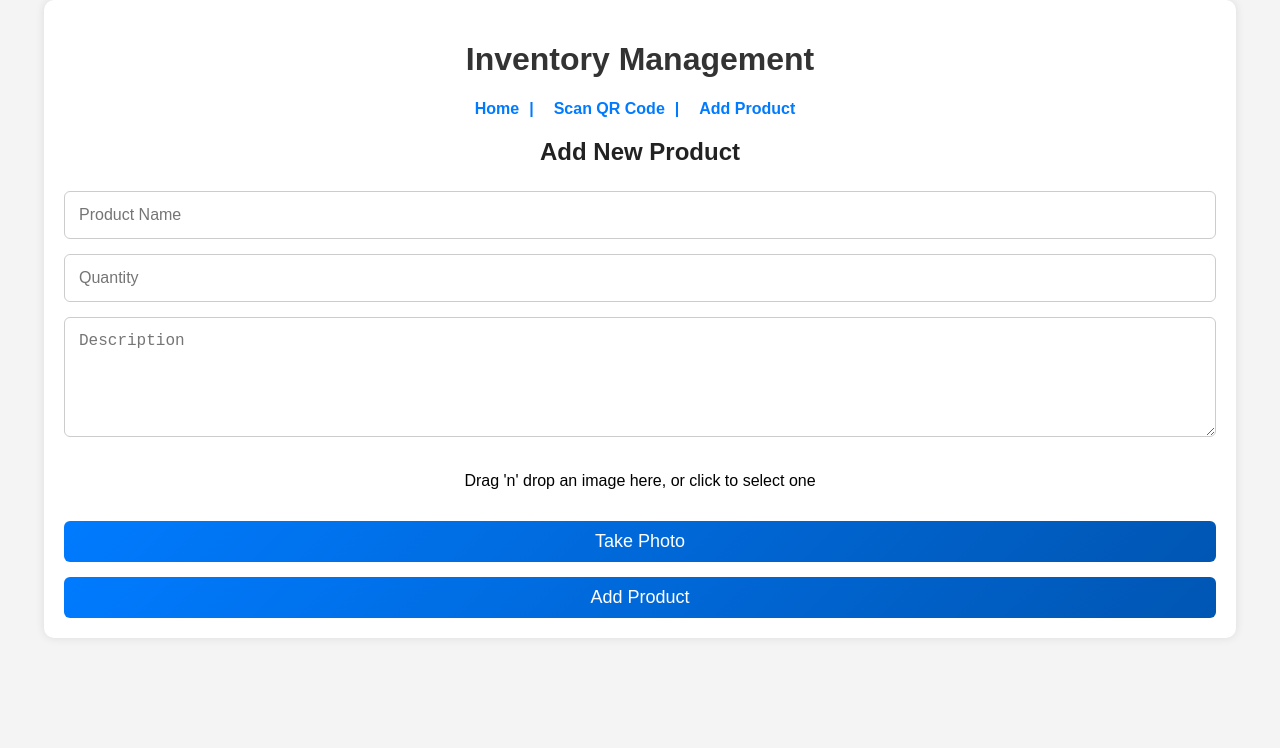
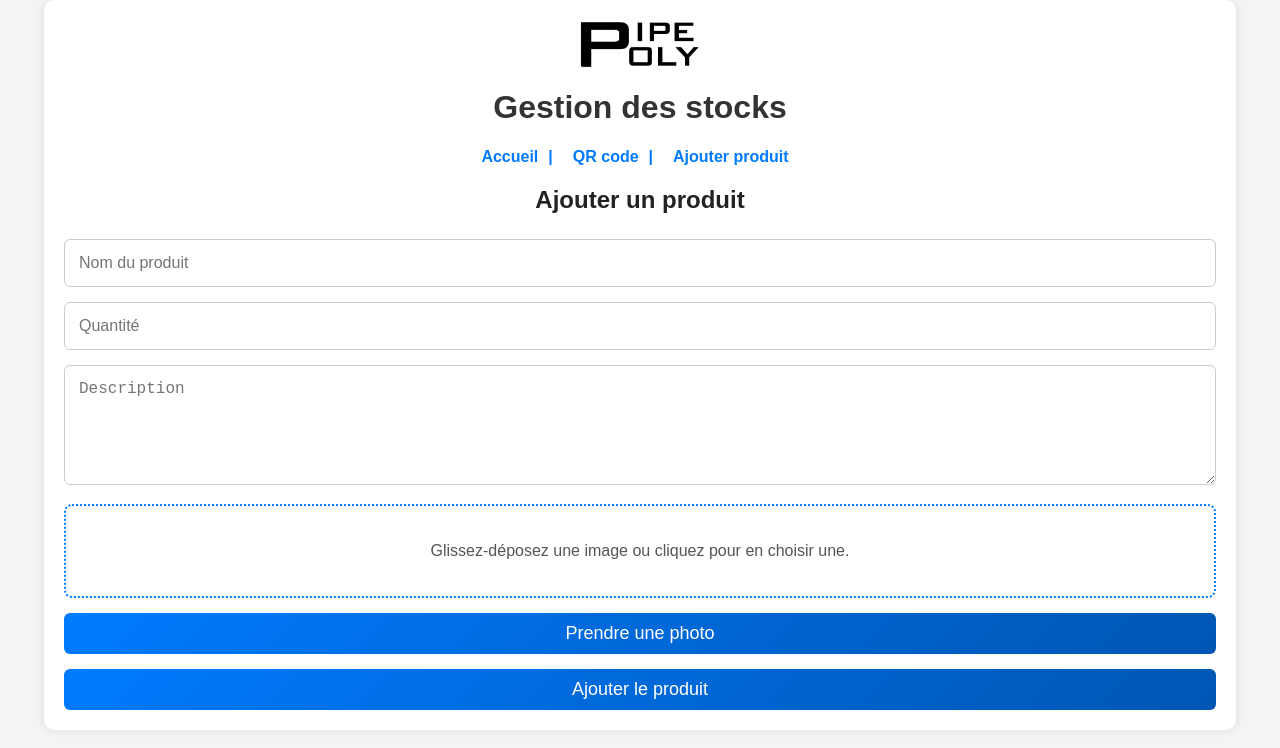
Before and after one commit to Riadko/PipePoly-inventory-frontend, a React (Create React App) app: page /add-product in a window 1280 px wide. Shown: the top 748 px of the page. Built offline with nearby package versions, Linux system fonts and the light colour scheme.

Commit message:
traduction en français

```diff
--- a/public/index.html
+++ b/public/index.html
@@ -2,7 +2,7 @@
 <html lang="en">
   <head>
     <meta charset="utf-8" />
-    <link rel="icon" href="%PUBLIC_URL%/favicon.ico" />
+    <link rel="icon" href="%PUBLIC_URL%/logoP.png" />
     <meta name="viewport" content="width=device-width, initial-scale=1" />
     <meta name="theme-color" content="#000000" />
     <meta
@@ -24,7 +24,7 @@
       work correctly both with client-side routing and a non-root public URL.
       Learn how to configure a non-root public URL by running `npm run build`.
     -->
-    <title>React App</title>
+    <title>Pipe Poly - Inventory App</title>
   </head>
   <body>
     <noscript>You need to enable JavaScript to run this app.</noscript>
--- a/src/App.css
+++ b/src/App.css
@@ -47,3 +47,10 @@ nav a::after {
 nav a:last-child::after {
   content: '';
 }
+
+.logo {
+  display: block;
+  margin: 0 auto;
+  width: 120px; /* Adjust the width as needed */
+  height: auto;
+}
--- a/src/App.js
+++ b/src/App.js
@@ -9,11 +9,12 @@ const App = () => {
   return (
     <Router>
       <div className="container">
-        <h1>Inventory Management</h1>
+        <img src={`${process.env.PUBLIC_URL}/logoBlack.png`} alt="Logo" className="logo" />
+        <h1>Gestion des stocks</h1>
         <nav>
-          <Link to="/">Home</Link>
-          <Link to="/scan">Scan QR Code</Link>
-          <Link to="/add-product">Add Product</Link>
+          <Link to="/">Accueil</Link>
+          <Link to="/scan">QR code</Link>
+          <Link to="/add-product">Ajouter produit</Link>
         </nav>
         <Routes>
           <Route path="/" element={<Home />} />
--- a/src/components/AddProduct.css
+++ b/src/components/AddProduct.css
@@ -76,6 +76,21 @@ body {
     transform: scale(0.98);
   }
 
+  .dropzone {
+    border: 2px dotted #007bff; /* Couleur bleue et style pointillé */
+    padding: 20px;
+    text-align: center;
+    font-size: 16px;
+    color: #555;
+    border-radius: 8px; /* Ajout d'un rayon de bordure pour des coins arrondis */
+    cursor: pointer;
+    transition: all 0.3s ease;
+  }
+
+  .dropzone:hover {
+    border-color: #0056b3; /* Changement de couleur au survol */
+  }
+
   @media (max-width: 600px) {
     .container {
       width: 95%;
--- a/src/components/AddProduct.js
+++ b/src/components/AddProduct.js
@@ -63,7 +63,7 @@ const AddProduct = () => {
 
   return (
     <div>
-      <h2>Add New Product</h2>
+      <h2>Ajouter un produit</h2>
       {message && <p>{message}</p>}
       <form onSubmit={handleSubmit}>
         <div>
@@ -71,7 +71,7 @@ const AddProduct = () => {
             type="text"
             value={name}
             onChange={(e) => setName(e.target.value)}
-            placeholder='Product Name'
+            placeholder='Nom du produit'
             required
           />
         </div>
@@ -80,7 +80,7 @@ const AddProduct = () => {
             type="number"
             value={quantity}
             onChange={(e) => setQuantity(e.target.value)}
-            placeholder='Quantity'
+            placeholder='Quantité'
             required
           />
         </div>
@@ -94,9 +94,9 @@ const AddProduct = () => {
         </div>
         <div {...getRootProps()} className="dropzone">
           <input {...getInputProps()} />
-          <p>Drag 'n' drop an image here, or click to select one</p>
+          <p>Glissez-déposez une image ou cliquez pour en choisir une.</p>
         </div>
-        <button type="button" onClick={() => setShowWebcam(true)}>Take Photo</button>
+        <button type="button" onClick={() => setShowWebcam(true)}>Prendre une photo</button>
         {showWebcam && (
           <div>
             <Webcam
@@ -109,11 +109,11 @@ const AddProduct = () => {
                 facingMode: { exact: "environment" } // Use rear camera
               }}
             />
-            <button type="button" onClick={capture}>Capture Photo</button>
+            <button type="button" onClick={capture}>Capturer photo</button>
           </div>
         )}
         {imageUrl && <img src={imageUrl} alt="Product" style={{ width: '100px', height: '100px' }} />}
-        <button type="submit">Add Product</button>
+        <button type="submit">Ajouter le produit</button>
       </form>
     </div>
   );
--- a/src/components/Home.js
+++ b/src/components/Home.js
@@ -129,24 +129,24 @@ const Home = () => {
 
   return (
     <div className="container">
-      <h2>Product List</h2>
+      <h2>Liste de produits</h2>
       <div className="search-add-container">
         <div className="search-container">
           <input
             type="text"
-            placeholder="Search by name"
+            placeholder="Rechercher par nom..."
             value={searchTerm}
             onChange={(e) => setSearchTerm(e.target.value)}
           />
         </div>
         <div className="add-product-container">
           <Link to="/add-product">
-            <button>Add Product</button>
+            <button>Ajouter un produit</button>
           </Link>
         </div>
       </div>
       <div className="pagination-controls">
-        <label htmlFor="productsPerPage">Products per page:</label>
+        <label htmlFor="productsPerPage">Produits par page:</label>
         <select id="productsPerPage" value={productsPerPage} onChange={handleProductsPerPageChange}>
           <option value="5">5</option>
           <option value="10">10</option>
@@ -157,8 +157,8 @@ const Home = () => {
       <table>
         <thead>
           <tr>
-            <th>Name</th>
-            <th>Quantity</th>
+            <th>Nom</th>
+            <th>Quantité</th>
             <th>QR Code</th>
             <th>Description</th>
             <th>Image</th>
@@ -187,7 +187,7 @@ const Home = () => {
             ))
           ) : (
             <tr>
-              <td colSpan="5">No products found.</td>
+              <td colSpan="5">Aucun produit trouvé.</td>
             </tr>
           )}
         </tbody>
@@ -206,7 +206,7 @@ const Home = () => {
             <div className="product-info">
               <img src={selectedProduct.image_url} alt={selectedProduct.name} />
               <h3>{selectedProduct.name}</h3>
-              <p>Quantity: {selectedProduct.quantity}</p>
+              <p>Quantité: {selectedProduct.quantity}</p>
               <div className="quantity-controls">
                 <button onClick={handleDecrement}>-</button>
                 <span>{selectedProduct.quantity}</span>
@@ -215,8 +215,8 @@ const Home = () => {
               <p>Description: {selectedProduct.description}</p>
               <QRCodeCanvas value={selectedProduct.qr_code || ''} size={100} />
               <br></br>
-              <button onClick={handleDeleteProduct} className="delete-button">Delete</button>
-              <button onClick={handleSaveQuantity} className="save-button">Save</button>
+              <button onClick={handleDeleteProduct} className="delete-button">Supprimer</button>
+              <button onClick={handleSaveQuantity} className="save-button">Enregistrer</button>
             </div>
           </div>
         </div>
--- a/src/components/QRScanner.js
+++ b/src/components/QRScanner.js
@@ -130,28 +130,28 @@ const QRScanner = () => {
 
   return (
     <div className="container">
-      <h2>Scan QR Code</h2>
+      <h2>Scanner le QR Code</h2>
       <div id="reader"></div>
       {error && <p className="error-message">{error}</p>}
       {result && (
         <div className="result-container">
           <img src={result.image_url} alt={result.name} />
           <h3>{result.name}</h3>
-          <p>Quantity: {result.quantity}</p>
+          <p>Quantité: {result.quantity}</p>
           {result.description && <p>Description: {result.description}</p>}
           <div className="quantity-controls">
             <button onClick={handleDecrement}>-</button>
             <span>{result.quantity}</span>
             <button onClick={handleIncrement}>+</button>
           </div>
-          <button onClick={handleSaveQuantity} className="save-button">Save</button>
-          <button onClick={handleDeleteProduct} className="delete-button">Delete</button>
+          <button onClick={handleSaveQuantity} className="save-button">Enregistrer</button>
+          <button onClick={handleDeleteProduct} className="delete-button">Supprimer</button>
         </div>
       )}
       {showScanAnother && (
         <>
           {error && <p className="error-message">{error}</p>}
-          <button onClick={handleScanAnother} className="scan-another-button">Scan Another Product</button>
+          <button onClick={handleScanAnother} className="scan-another-button">Scanner un autre produit</button>
         </>
       )}
     </div>
```
Also changed, not shown: public/logoBlack.png (added), public/logoP.png (added).
